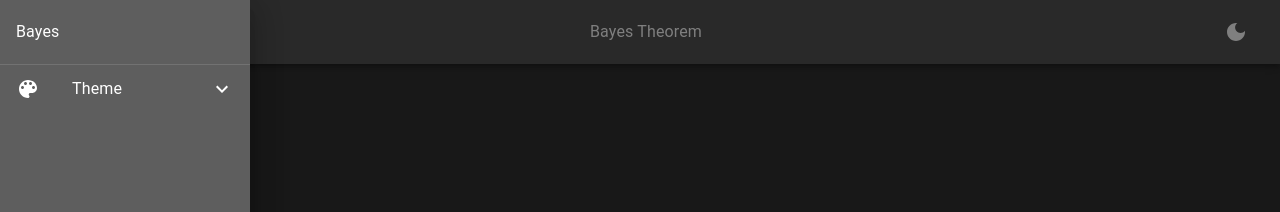
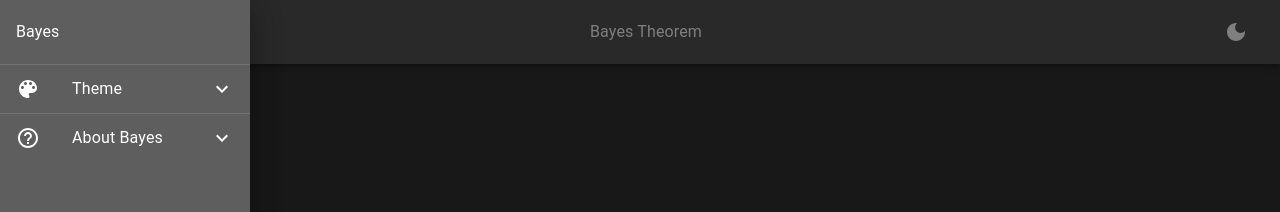
Before and after one commit to quantumsnowball/bayes-domain, a Next.js app: page / in a window 1280 px wide. Both pictures are taken after a click on the button 36 px from the left and 32 px from the top of the page. Shown: the top 212 px of the page. Built offline with nearby package versions, Linux system fonts and the light colour scheme.

Commit message:
feat: about info

```diff
--- /dev/null
+++ b/components/MenuDrawer/AboutMenu.tsx
@@ -0,0 +1,37 @@
+import { List, Collapse } from '@mui/material'
+import HelpOutlineIcon from '@mui/icons-material/HelpOutline'
+import InfoIcon from '@mui/icons-material/Info'
+import { useSelector } from 'react-redux'
+import { RootState } from '../../redux/store'
+import { useDispatch } from 'react-redux'
+import { layoutActions } from '../../redux/slices/layoutSlice'
+import { MenuLabel, MenuButtonGrouper } from './common'
+
+
+function AboutMenu() {
+  const menuAboutExpanded = useSelector((s: RootState) => s.layout.menuAboutExpanded)
+  const dispatch = useDispatch()
+
+  return (
+    <>
+      <MenuButtonGrouper
+        icon={<HelpOutlineIcon />}
+        text="About Bayes"
+        open={menuAboutExpanded}
+        toggle={() => dispatch(layoutActions.toggleMenuAboutExpanded())}
+      />
+      <Collapse in={menuAboutExpanded} timeout="auto" unmountOnExit>
+        <List>
+          <MenuLabel
+            icon={<InfoIcon />}
+            label={`@2022\nQuantum Snowball`}
+            level={1}
+            primaryTypographyProps={{ variant: 'caption' }}
+          />
+        </List>
+      </Collapse>
+    </>
+  )
+}
+
+export default AboutMenu
--- a/components/MenuDrawer/index.tsx
+++ b/components/MenuDrawer/index.tsx
@@ -1,4 +1,5 @@
 import { Box, Divider, SwipeableDrawer } from '@mui/material'
+import AboutMenu from './AboutMenu'
 import { MenuTitle } from './common'
 import ThemeMenu from './ThemeMenu'
 
@@ -27,6 +28,8 @@ function MenuDrawer({ menuOpen, setMenuOpen }: MenuDrawerProps) {
         <MenuTitle title="Bayes" />
         <Divider />
         <ThemeMenu />
+        <Divider />
+        <AboutMenu />
       </Box>
     </SwipeableDrawer>
   )
```
